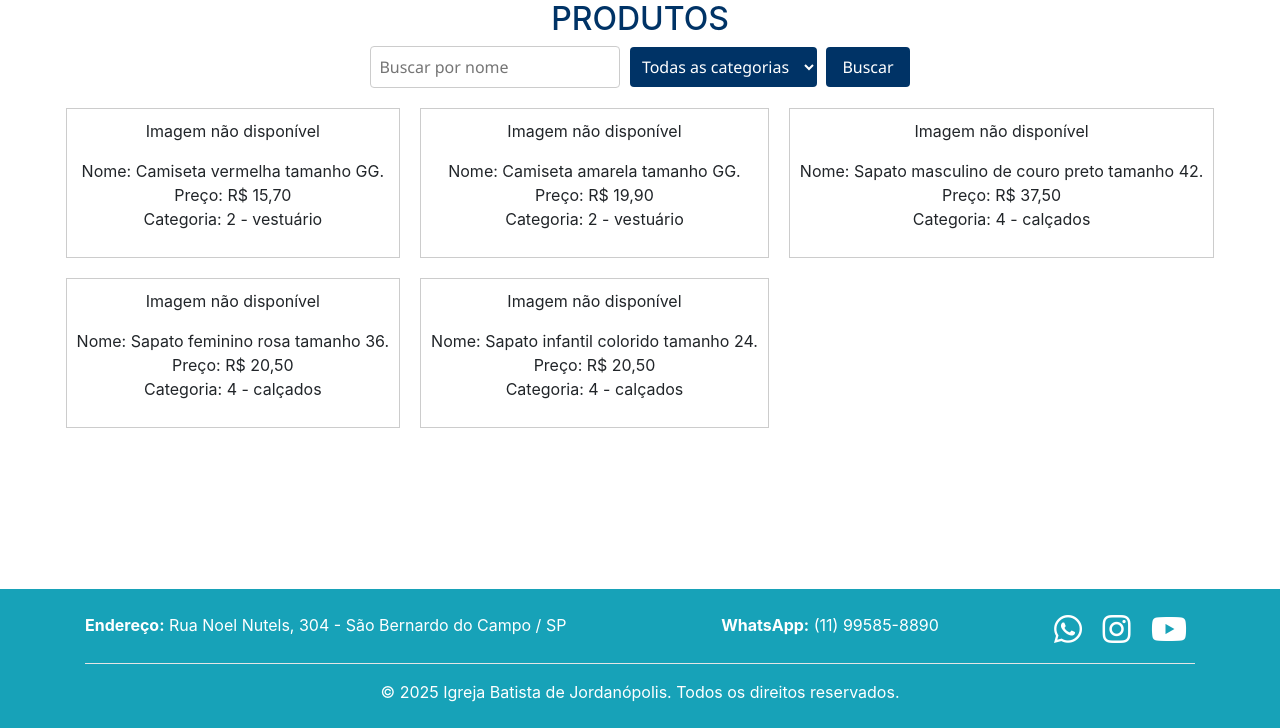
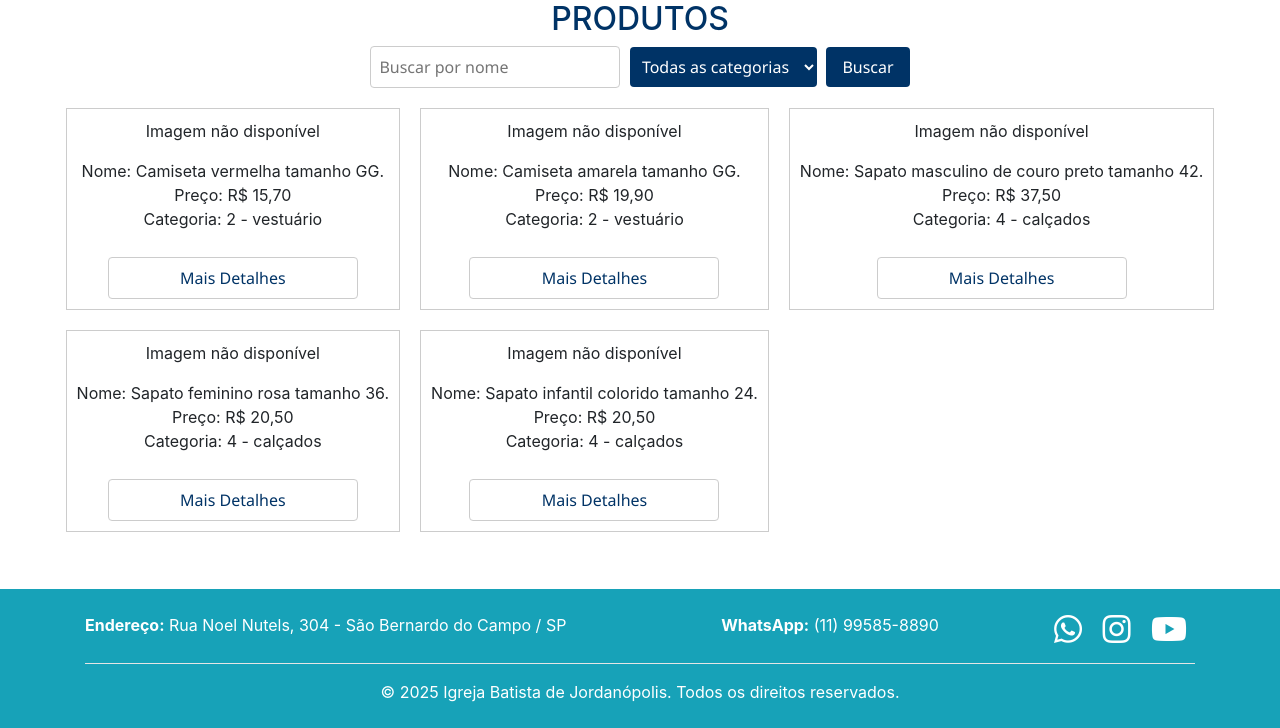
Before and after one commit to tiagodbarbieri/vitrine-virtual-bazar-da-pechincha-ibj, a Django app: page / in a window 1280 px wide. Shown: the part 72-800 px from the top of the page. Run offline with Django 5.2, Linux system fonts and the light colour scheme; data comes from the database, SQL or seed files in the repository.

Commit message:
Adicionar estilo ao botão de detalhes e aumentar o espaço entre itens na grid

```diff
--- a/prj_vitrine_virtual/templates/index.html
+++ b/prj_vitrine_virtual/templates/index.html
@@ -33,7 +33,7 @@
             font-size: 16px;
             padding: 8px;
             margin-left: 5px;
-            background-color: #003366;   /* Mesma cor da barra de navegação */
+            background-color: #003366;
             color: #fff;
             border: none;
             border-radius: 4px;
@@ -44,7 +44,7 @@
             padding: 8px 16px;
             margin-left: 5px;
             border: none;
-            background-color: #003366;  /* Mesma cor da barra de navegação */
+            background-color: #003366;
             color: #fff;
             border-radius: 4px;
             cursor: pointer;
@@ -58,11 +58,28 @@
             grid-template-columns: repeat(3, auto);
             justify-content: center;
             gap: 20px;
+            margin-bottom: 40px; /* Espaço maior entre os itens e o rodapé */
         }
         .grid-item {
             text-align: center;
             border: 1px solid #ccc;
             padding: 10px;
+        }
+        /* Estilo para o botão de Mais Detalhes (mesmo estilo do input) */
+        .detail-button {
+            font-family: 'Segoe UI', Tahoma, Geneva, Verdana, sans-serif;
+            font-size: 16px;
+            padding: 8px;
+            border: 1px solid #ccc;
+            border-radius: 4px;
+            width: 250px;
+            margin-top: 10px;
+            background-color: #fff;
+            color: #003366;
+            cursor: pointer;
+        }
+        .detail-button:hover {
+            background-color: #f0f0f0;
         }
     </style>
     <div class="grid-container">
@@ -78,6 +95,7 @@
                     Preço: R$ {{ item.price }} <br>
                     Categoria: {{ item.category }}
                 </p>
+                <button type="button" class="detail-button">Mais Detalhes</button>
             </div>
         {% empty %}
             <p>Nenhum item disponível.</p>
```
